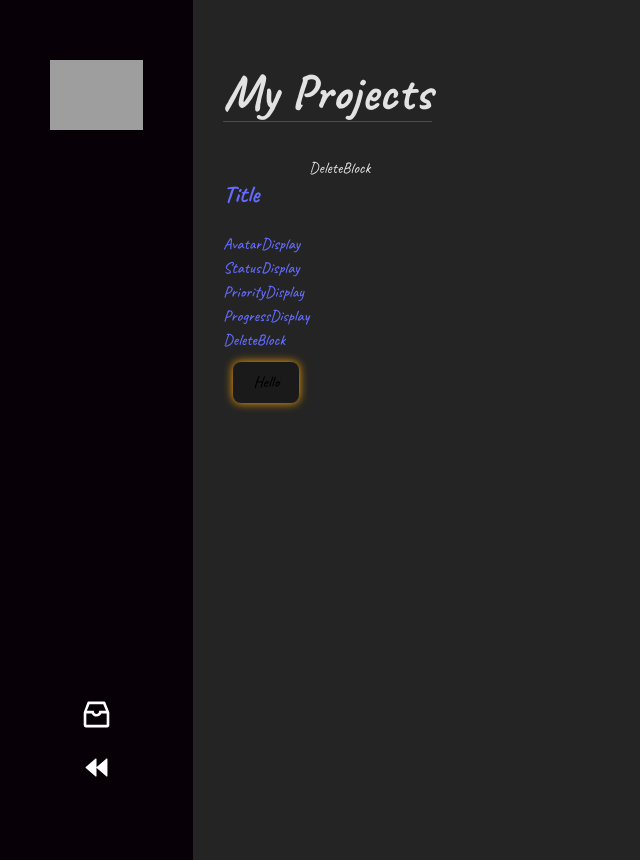
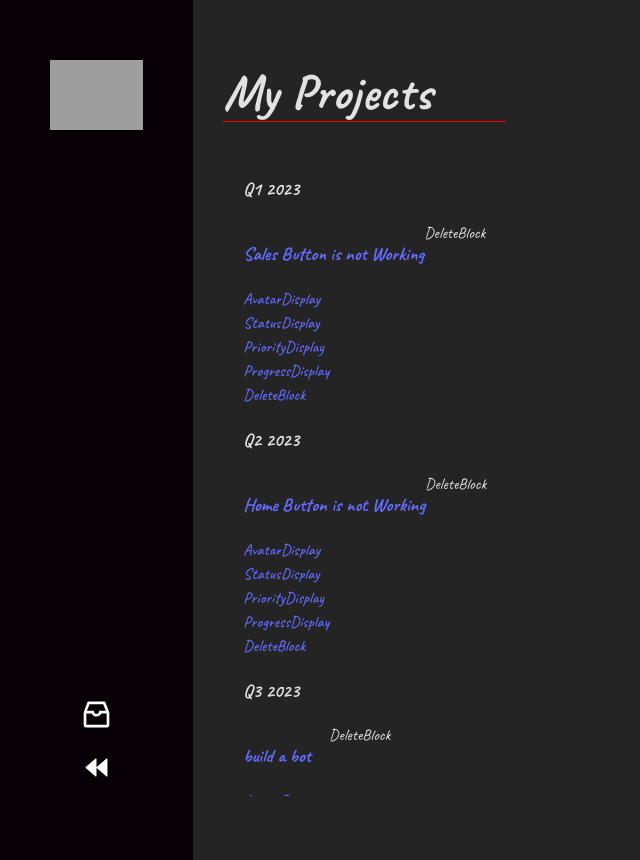
Before and after one commit to diego-monfort-landolt/crm, a React (Vite) app: page / in a window 1280 px wide. Shown: the whole page, without its empty margins (0-640 px from the left). Built offline with nearby package versions, Linux system fonts and the light colour scheme; grey boxes are pictures that could not be loaded.

Commit message:
added styles and ticket

```diff
--- a/src/components/TicketCard.jsx
+++ b/src/components/TicketCard.jsx
@@ -5,13 +5,13 @@
 import ProgressDisplay from './ProgressDisplay'
 import DeleteBlock from './DeleteBlock'
 
-const TicketCard = () => {
+const TicketCard = ({ color, ticket}) => {
   return (
     <div className="ticket-card">
 
       <Link>
         <div className='ticket-color'></div>
-        <h2>Title</h2>
+        <h3>{ticket.title}</h3>
         <AvatarDisplay />
         <StatusDisplay />
         <PriorityDisplay />
--- a/src/index.css
+++ b/src/index.css
@@ -68,7 +68,9 @@
   padding: 30px;
 }
 .ticket-container {
+  width: 100%;
   height: 80vh;
+  margin: 20px;
   overflow: auto;
 }
 
--- a/src/pages/Dashboard.jsx
+++ b/src/pages/Dashboard.jsx
@@ -40,12 +40,28 @@
       timeestamp: '2024-01-10 T09:38:17+0000'
     }
   ]
+  const uniqueCategories = [
+    ...new Set(tickets?.map(({ category }) => category ))
+  ]
+  console.log(uniqueCategories)
   return (
     <>
       <div className="dashboard-container">
         <h1>My Projects</h1>
         <div className="ticket-container">
-          <TicketCard />
+          {tickets && uniqueCategories?.map((uniqueCategory, categoryIndex) => (
+            <div key={categoryIndex}>
+              <h3>{uniqueCategory}</h3>
+              {tickets.filter(ticket => ticket.category === uniqueCategory )
+              .map((filteredTicket, _index) =>
+                <TicketCard
+                key={_index}
+                color={filteredTicket.color}
+                ticket={filteredTicket}
+                />
+                ) }
+            </div>
+          ))}
           <button className="btn-standart">Hello</button>
         </div>
       </div>
```
